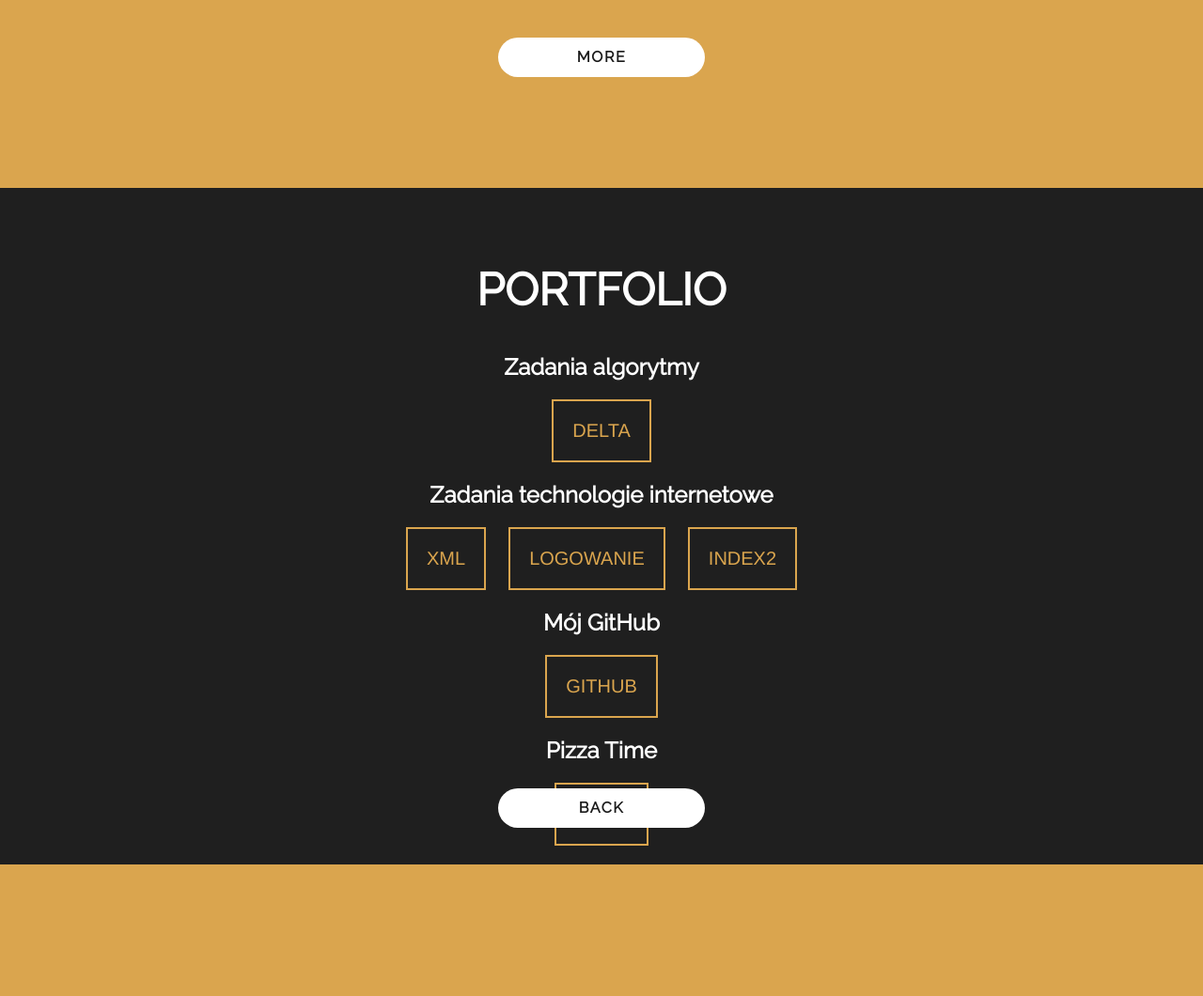
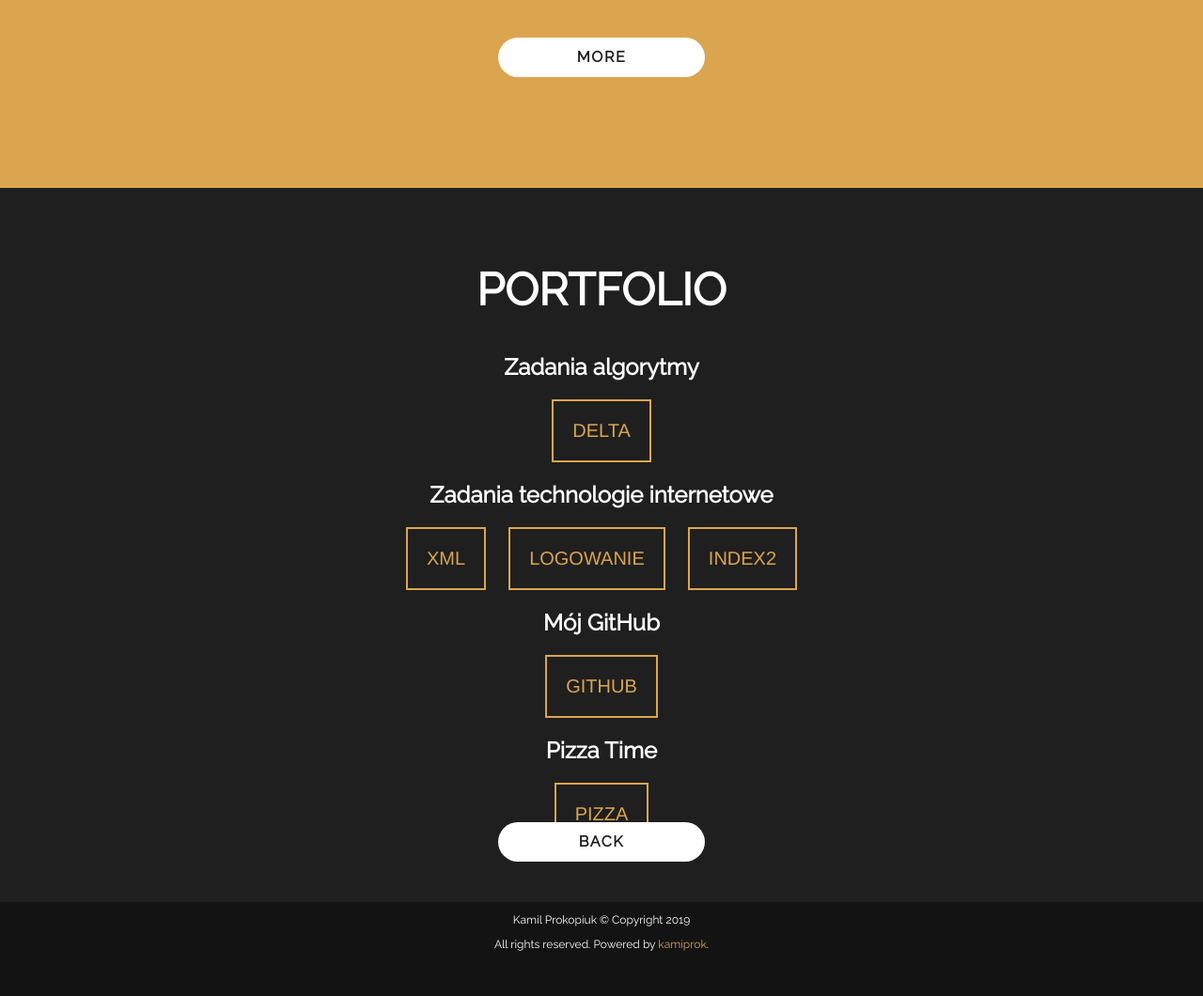
Before and after one commit to kamiprok/kamiprok.github.io, a PHP site: page / in a window 1280 px wide. Shown: the part 2200-3260 px from the top of the page at 94% size. Before the commit the page ends 3120 px from the top, so only its background shows below. Run offline with PHP 8.4, Linux system fonts and the light colour scheme; some libraries are stand-ins or nearby versions.

Commit message:
pizza time

```diff
--- a/styles.css
+++ b/styles.css
@@ -225,11 +225,7 @@ h6 {
     left: 0;
     right: 0;
     margin: auto;
-<<<<<<< HEAD
     height: 95%;
-=======
-    height: 90%;
->>>>>>> 631a8da6bab99cf394d33c595ba50cc23dd38edb
     max-width: 100%;
     text-align: center;
 }
@@ -251,11 +247,7 @@ h6 {
 
 .footer {
     position: absolute;
-<<<<<<< HEAD
     top: 395%;
-=======
-    top: 390%;
->>>>>>> 631a8da6bab99cf394d33c595ba50cc23dd38edb
     left: 0;
     height: 100px;
     width: 100%;
```
